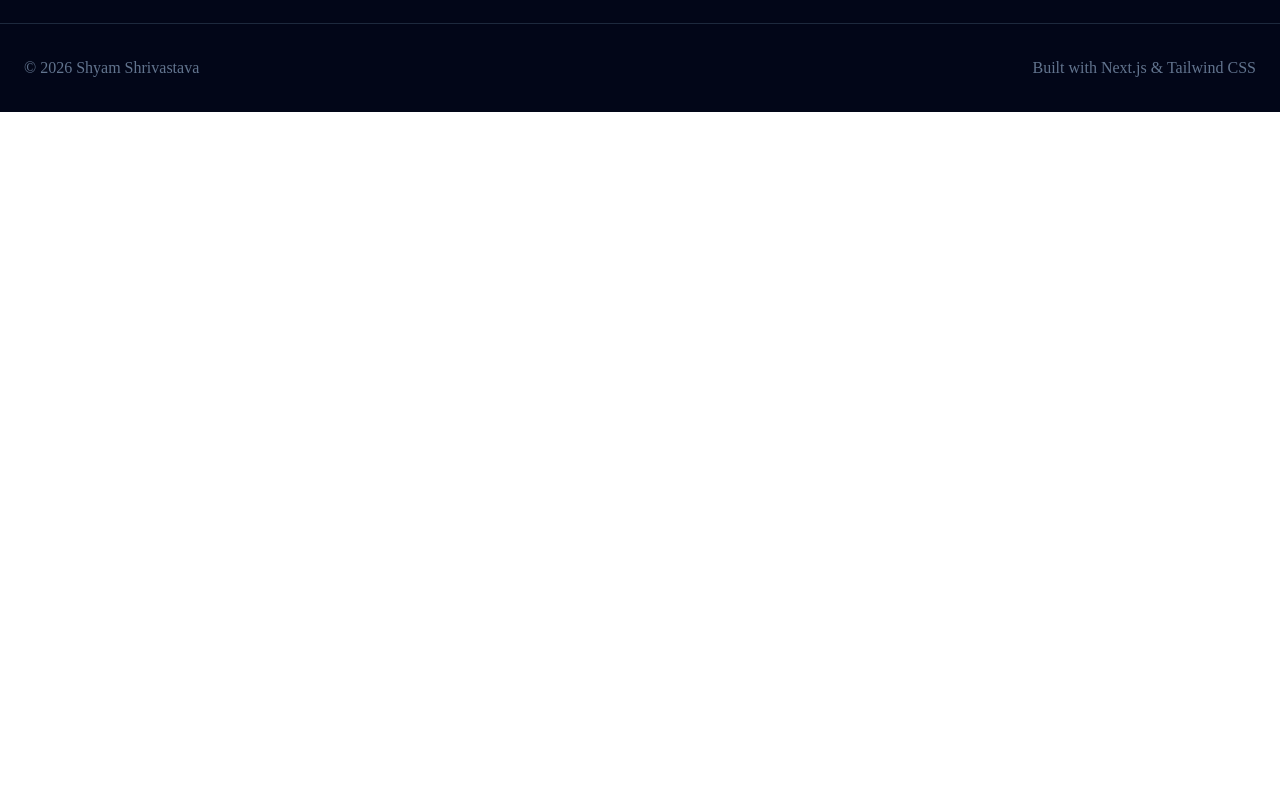
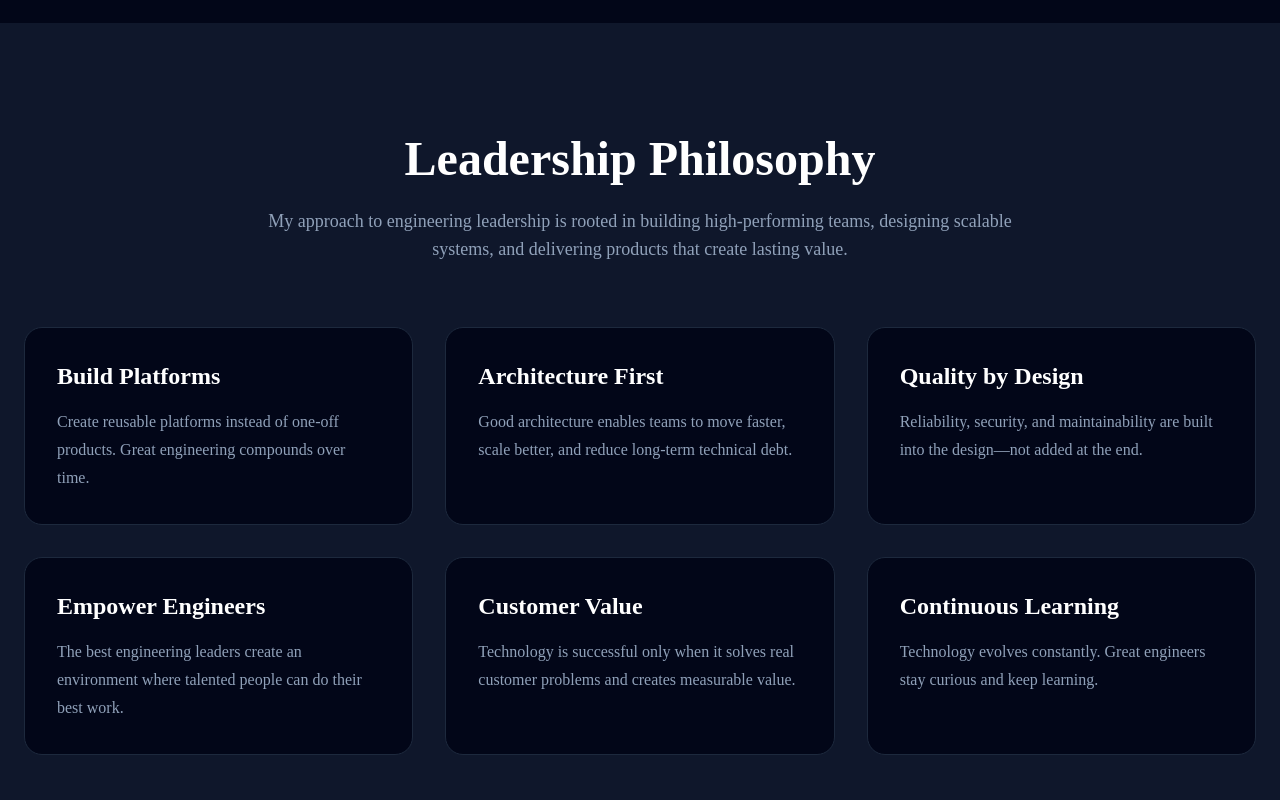
Before and after one commit to shyamnexus/shyamshrivastava, a Next.js app in the folder website/: page / in a window 1280 px wide. Shown: the part 3780-4580 px from the top of the page. Before the commit the page ends 3892 px from the top, so only its background shows below. Built offline with nearby package versions, Linux system fonts and the light colour scheme.

Commit message:
smooth scrolling added

```diff
--- a/website/app/globals.css
+++ b/website/app/globals.css
@@ -128,3 +128,6 @@
     @apply font-sans;
   }
 }
+html {
+  scroll-behavior: smooth;
+}
--- a/website/app/page.tsx
+++ b/website/app/page.tsx
@@ -3,6 +3,7 @@ import Hero from "@/components/sections/Hero";
 import Journey from "@/components/sections/Journey";
 import Footer from "@/components/layout/Footer";
 import Products from "@/components/sections/Products";
+import Leadership from "@/components/sections/Leadership";
 export default function Home() {
   return (
     <main className="bg-slate-950 text-white">
@@ -10,6 +11,7 @@ export default function Home() {
       <Hero />
       <Journey />
 	  <Products/>
+	  <Leadership />
       <Footer />
     </main>
   );
--- /dev/null
+++ b/website/components/sections/Leadership.tsx
@@ -0,0 +1,85 @@
+"use client";
+
+import { motion } from "framer-motion";
+
+const principles = [
+  {
+    title: "Build Platforms",
+    description:
+      "Create reusable platforms instead of one-off products. Great engineering compounds over time.",
+  },
+  {
+    title: "Architecture First",
+    description:
+      "Good architecture enables teams to move faster, scale better, and reduce long-term technical debt.",
+  },
+  {
+    title: "Quality by Design",
+    description:
+      "Reliability, security, and maintainability are built into the design—not added at the end.",
+  },
+  {
+    title: "Empower Engineers",
+    description:
+      "The best engineering leaders create an environment where talented people can do their best work.",
+  },
+  {
+    title: "Customer Value",
+    description:
+      "Technology is successful only when it solves real customer problems and creates measurable value.",
+  },
+  {
+    title: "Continuous Learning",
+    description:
+      "Technology evolves constantly. Great engineers stay curious and keep learning.",
+  },
+];
+
+export default function Leadership() {
+  return (
+    <section
+      id="leadership"
+      className="bg-slate-900 py-28"
+    >
+      <div className="mx-auto max-w-7xl px-6">
+
+        <motion.h2
+          initial={{ opacity: 0, y: 25 }}
+          whileInView={{ opacity: 1, y: 0 }}
+          className="text-center text-5xl font-bold text-white"
+        >
+          Leadership Philosophy
+        </motion.h2>
+
+        <p className="mx-auto mt-6 max-w-3xl text-center text-lg text-slate-400">
+          My approach to engineering leadership is rooted in building
+          high-performing teams, designing scalable systems, and delivering
+          products that create lasting value.
+        </p>
+
+        <div className="mt-16 grid gap-8 md:grid-cols-2 lg:grid-cols-3">
+
+          {principles.map((item, index) => (
+            <motion.div
+              key={item.title}
+              initial={{ opacity: 0, y: 25 }}
+              whileInView={{ opacity: 1, y: 0 }}
+              transition={{ delay: index * 0.08 }}
+              className="rounded-2xl border border-slate-800 bg-slate-950 p-8 transition hover:border-blue-500"
+            >
+              <h3 className="text-2xl font-semibold text-white">
+                {item.title}
+              </h3>
+
+              <p className="mt-4 leading-7 text-slate-400">
+                {item.description}
+              </p>
+            </motion.div>
+          ))}
+
+        </div>
+
+      </div>
+    </section>
+  );
+}
```
